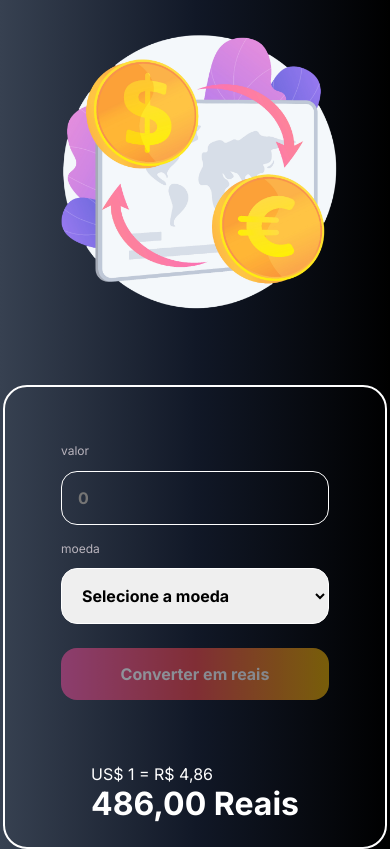
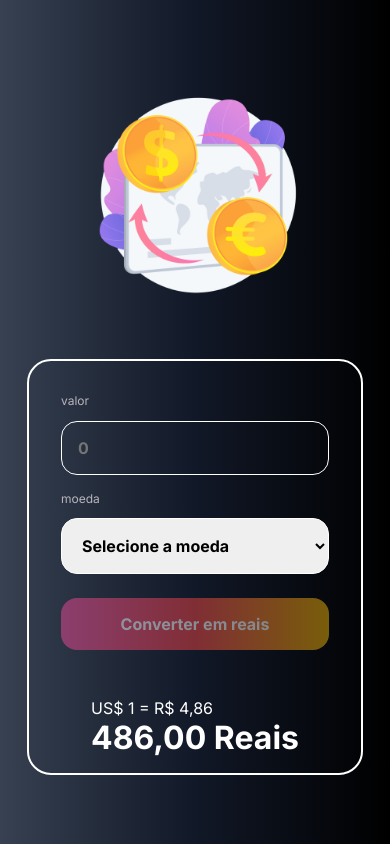
Before and after one commit to Grid2109/Convert, a plain HTML site: page index.html in a window 390 px wide. Drawn offline with Linux system fonts and the light colour scheme.

Commit message:
done media queries

```diff
--- a/styles.css
+++ b/styles.css
@@ -25,7 +25,6 @@ body {
 main {
   display: flex;
   flex-direction: column;
-
   align-items: center;
   gap: 2rem;
   border: 2px solid #fff;
@@ -99,3 +98,17 @@ img {
   max-width: 350px;
   width: 100%;
 }
+
+@media (max-width: 768px) {
+    main {
+       padding: 1rem;
+    }
+
+   form {
+    padding: 1rem;
+   }
+
+    img {
+        max-width: 250px;
+    }
+}
```
